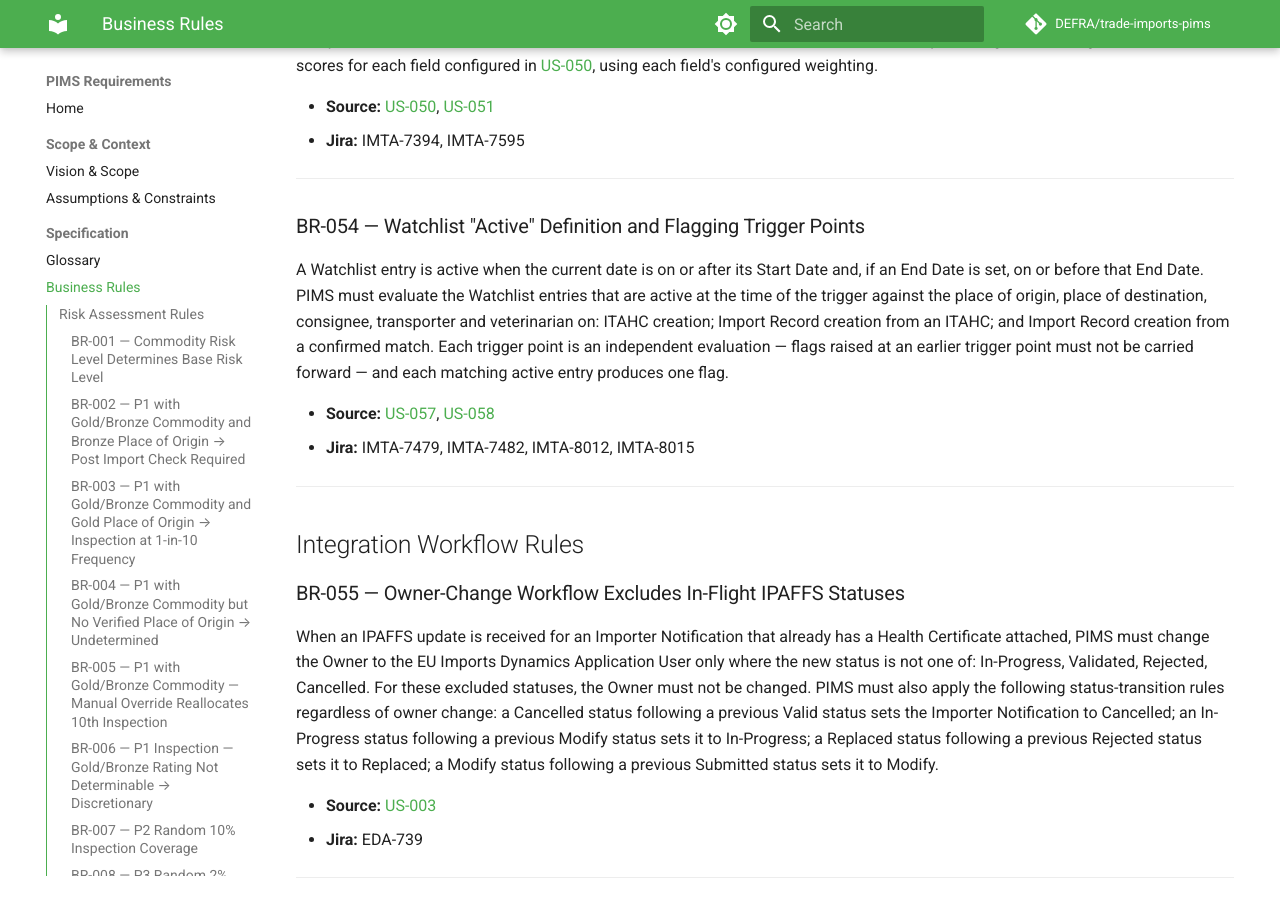
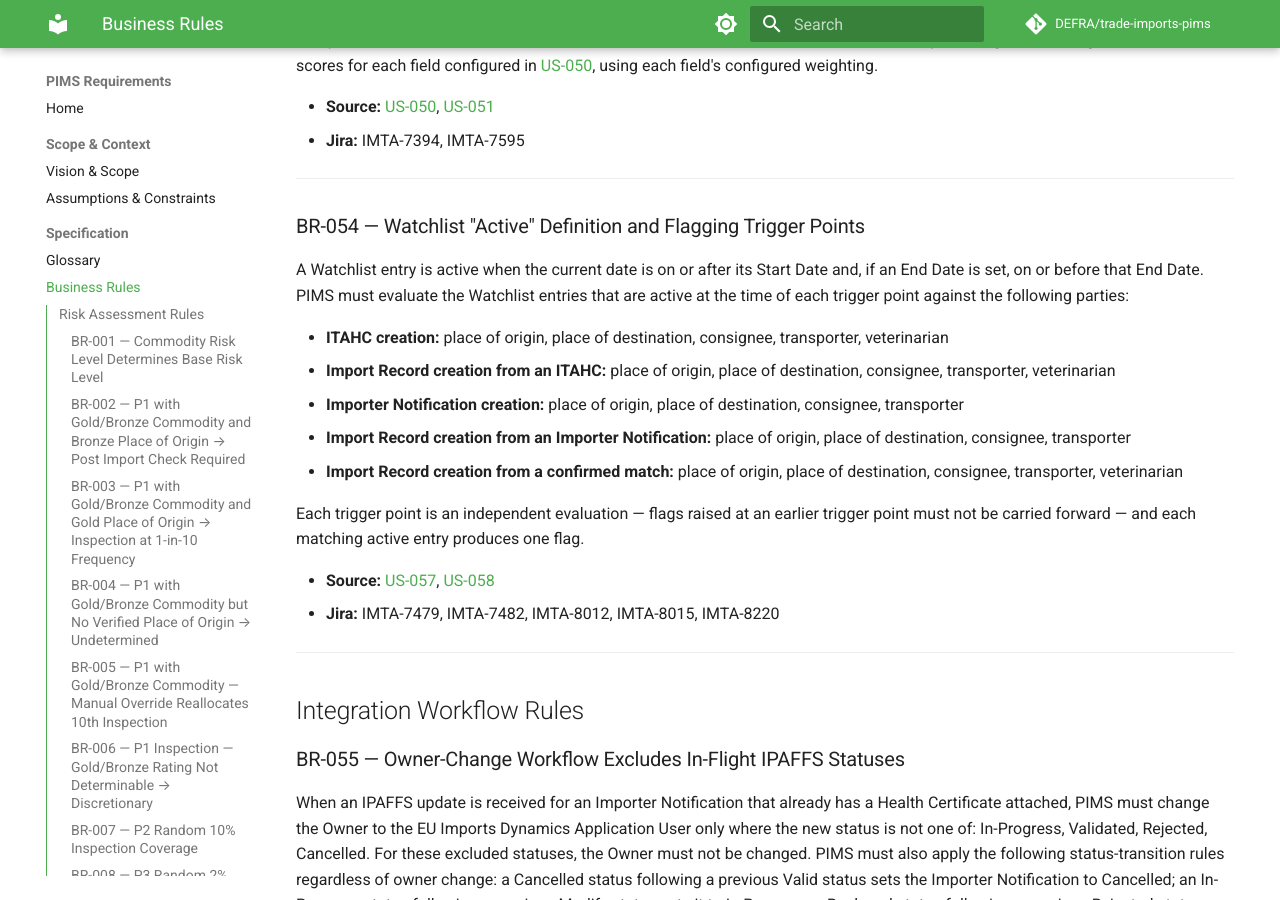
Before and after one commit to DEFRA/trade-imports-pims, an MkDocs documentation site: the page built from docs/requirements/business-rules.md, in a window 1280 px wide and 900 px high, scrolled down 14666 px. Built offline with MkDocs 1.6.1 and Material for MkDocs 9.7.7, drawn with Linux system fonts in a browser that asks for light colours; a script that is not in the unit is left out; comment, search, counter and statistics services are not loaded.

Commit message:
docs: address BR-054 omits Importer Notification triggers and party sets comment

```diff
--- a/docs/requirements/business-rules.md
+++ b/docs/requirements/business-rules.md
@@ -511,10 +511,18 @@ For a candidate match pair, where the ITAHC/DOCOM certificate number does not ma
 
 ### BR-054 — Watchlist "Active" Definition and Flagging Trigger Points { #br-054 }
 
-A Watchlist entry is active when the current date is on or after its Start Date and, if an End Date is set, on or before that End Date. PIMS must evaluate the Watchlist entries that are active at the time of the trigger against the place of origin, place of destination, consignee, transporter and veterinarian on: ITAHC creation; Import Record creation from an ITAHC; and Import Record creation from a confirmed match. Each trigger point is an independent evaluation — flags raised at an earlier trigger point must not be carried forward — and each matching active entry produces one flag.
+A Watchlist entry is active when the current date is on or after its Start Date and, if an End Date is set, on or before that End Date. PIMS must evaluate the Watchlist entries that are active at the time of each trigger point against the following parties:
+
+- **ITAHC creation:** place of origin, place of destination, consignee, transporter, veterinarian
+- **Import Record creation from an ITAHC:** place of origin, place of destination, consignee, transporter, veterinarian
+- **Importer Notification creation:** place of origin, place of destination, consignee, transporter
+- **Import Record creation from an Importer Notification:** place of origin, place of destination, consignee, transporter
+- **Import Record creation from a confirmed match:** place of origin, place of destination, consignee, transporter, veterinarian
+
+Each trigger point is an independent evaluation — flags raised at an earlier trigger point must not be carried forward — and each matching active entry produces one flag.
 
 - **Source:** [US-057](user-stories/US-057-Manage-Watchlist-Records.md), [US-058](user-stories/US-058-Flag-Watched-Parties.md)
-- **Jira:** IMTA-7479, IMTA-7482, IMTA-8012, IMTA-8015
+- **Jira:** IMTA-7479, IMTA-7482, IMTA-8012, IMTA-8015, IMTA-8220
 
 ---
 
```
